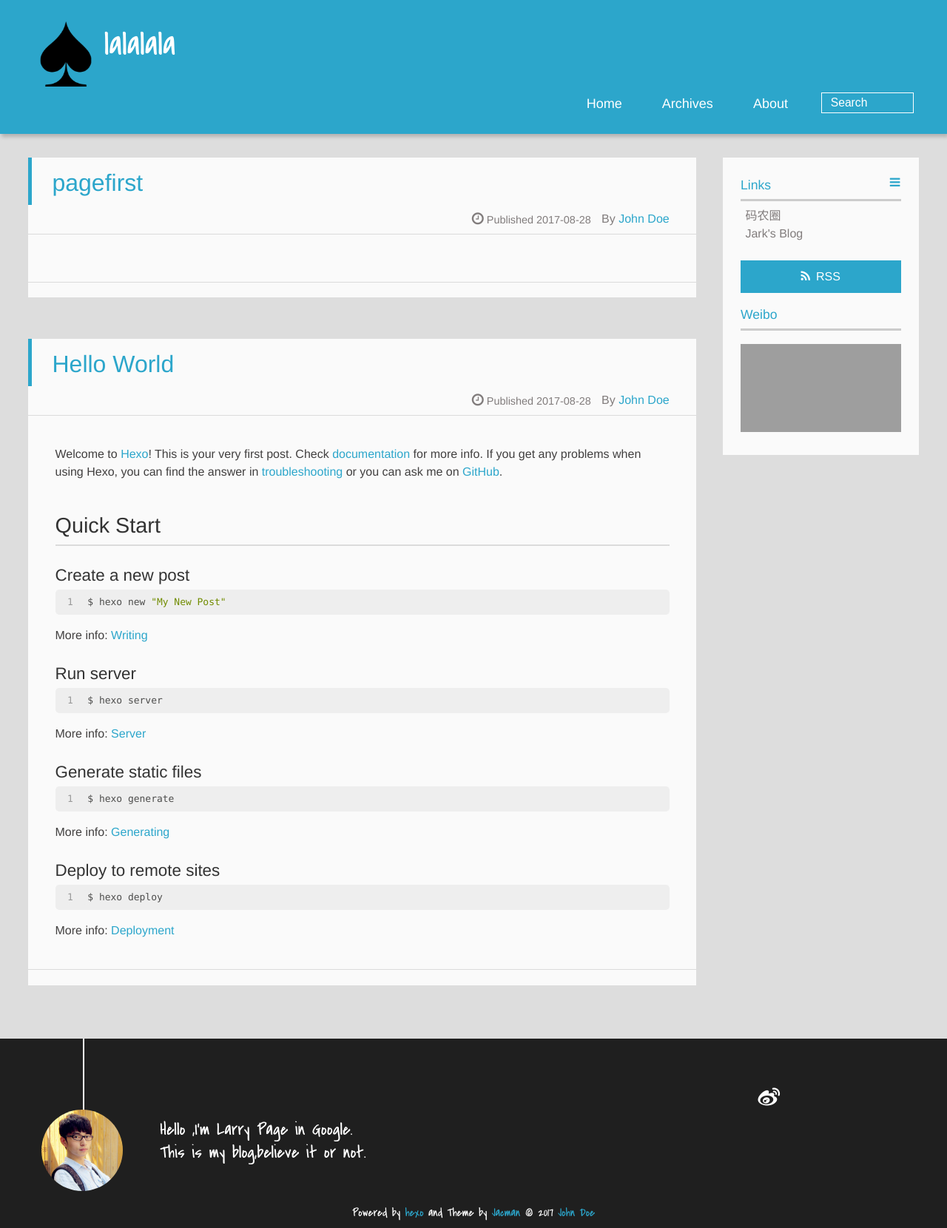
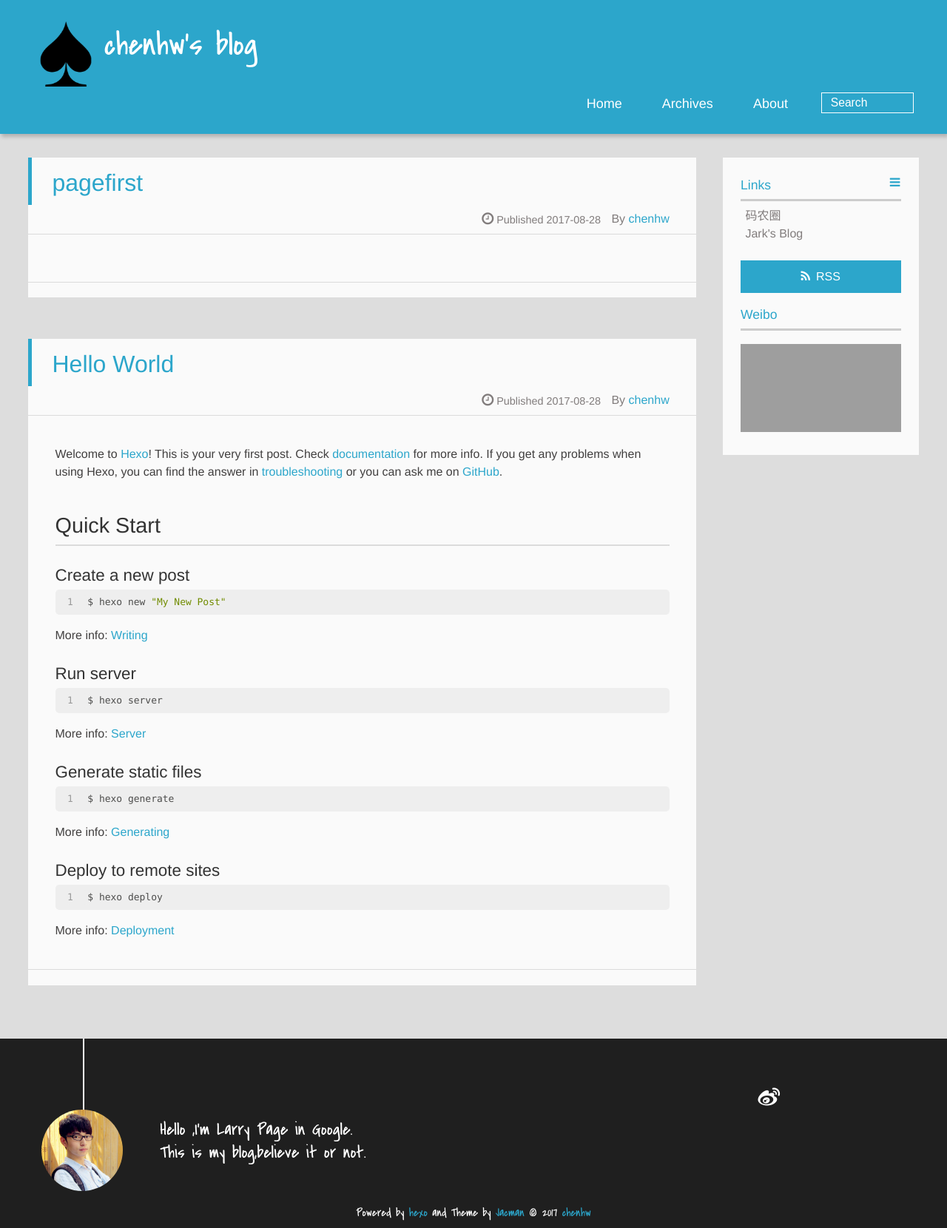
Before and after one commit to Williamlalalala/Williamlalalala.github.io, a plain HTML site: page index.html in a window 1280 px wide. Shown: the whole page at 74% size. Drawn offline with Linux system fonts and the light colour scheme; grey boxes are pictures that could not be loaded; a script that the page names is missing.

Commit message:
Site updated: 2017-08-28 16:54:25

```diff
--- a/index.html
+++ b/index.html
@@ -4,22 +4,22 @@
 <head>
   <meta charset="UTF-8">
 
-    <title>lalalala</title>
+    <title>chenhw&#39;s blog</title>
     <meta name="viewport" content="width=device-width, initial-scale=1,user-scalable=no">
 
-    <meta name="author" content="John Doe">
+    <meta name="author" content="chenhw">
 
 
 
     <meta property="og:type" content="website">
-<meta property="og:title" content="lalalala">
+<meta property="og:title" content="chenhw&#39;s blog">
 <meta property="og:url" content="http://yoursite.com/index.html">
-<meta property="og:site_name" content="lalalala">
+<meta property="og:site_name" content="chenhw&#39;s blog">
 <meta name="twitter:card" content="summary">
-<meta name="twitter:title" content="lalalala">
+<meta name="twitter:title" content="chenhw&#39;s blog">
 
 
-    <link rel="alternative" href="/atom.xml" title="lalalala" type="application/atom+xml">
+    <link rel="alternative" href="/atom.xml" title="chenhw&#39;s blog" type="application/atom+xml">
 
 
     <link rel="icon" href="/img/favicon.ico">
@@ -37,11 +37,11 @@
 <div>
 
 			<div id="imglogo">
-				<a href="/"><img src="/img/logo.png" alt="lalalala" title="lalalala"/></a>
+				<a href="/"><img src="/img/logo.png" alt="chenhw&#39;s blog" title="chenhw&#39;s blog"/></a>
 			</div>
 
 			<div id="textlogo">
-				<h1 class="site-name"><a href="/" title="lalalala">lalalala</a></h1>
+				<h1 class="site-name"><a href="/" title="chenhw&#39;s blog">chenhw&#39;s blog</a></h1>
 				<h2 class="blog-motto"></h2>
 			</div>
 			<div class="navbar"><a class="navbutton navmobile" href="#" title="Menu">
@@ -82,7 +82,7 @@
   </h1>
   <p class="article-author">By
 
-		<a href="/about" title="John Doe" target="_blank" itemprop="author">John Doe</a>
+		<a href="/about" title="chenhw" target="_blank" itemprop="author">chenhw</a>
 
   <p class="article-time">
     <time datetime="2017-08-28T07:32:44.000Z" itemprop="datePublished"> Published 2017-08-28</time>
@@ -131,7 +131,7 @@
   </h1>
   <p class="article-author">By
 
-		<a href="/about" title="John Doe" target="_blank" itemprop="author">John Doe</a>
+		<a href="/about" title="chenhw" target="_blank" itemprop="author">chenhw</a>
 
   <p class="article-time">
     <time datetime="2017-08-28T02:51:18.722Z" itemprop="datePublished"> Published 2017-08-28</time>
@@ -262,7 +262,7 @@
 		<p class="copyright">
 		Powered by <a href="http://hexo.io" target="_blank" title="hexo">hexo</a> and Theme by <a href="https://github.com/wuchong/jacman" target="_blank" title="Jacman">Jacman</a> © 2017
 
-		<a href="/about" target="_blank" title="John Doe">John Doe</a>
+		<a href="/about" target="_blank" title="chenhw">chenhw</a>
 
 
 		</p>
```
Also changed, not shown: 2017/08/28/hello-world/index.html (+9 -9 lines), 2017/08/28/pagefirst/index.html (+9 -9 lines), archives/2017/08/index.html (+9 -9 lines), archives/2017/index.html (+9 -9 lines), archives/index.html (+9 -9 lines).
